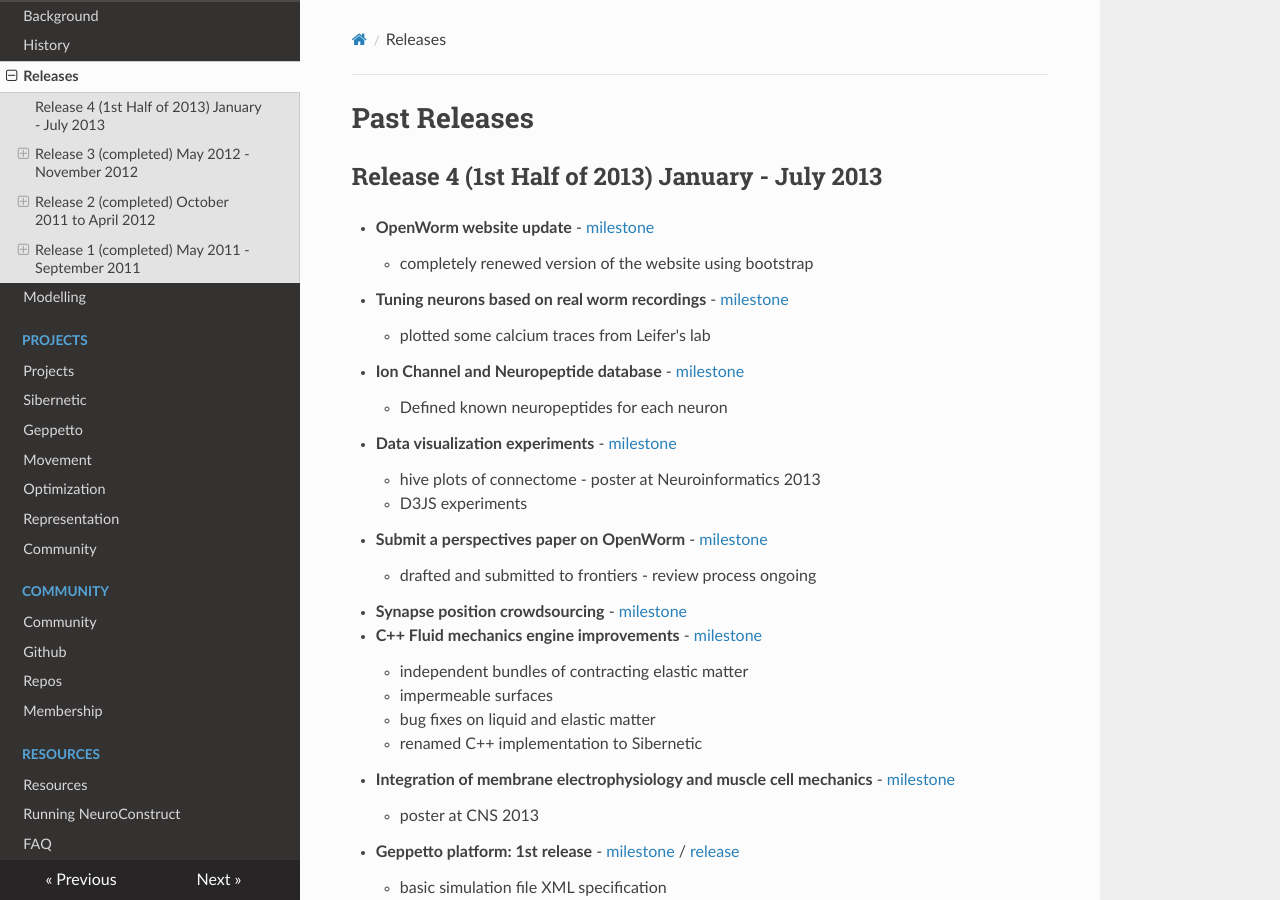
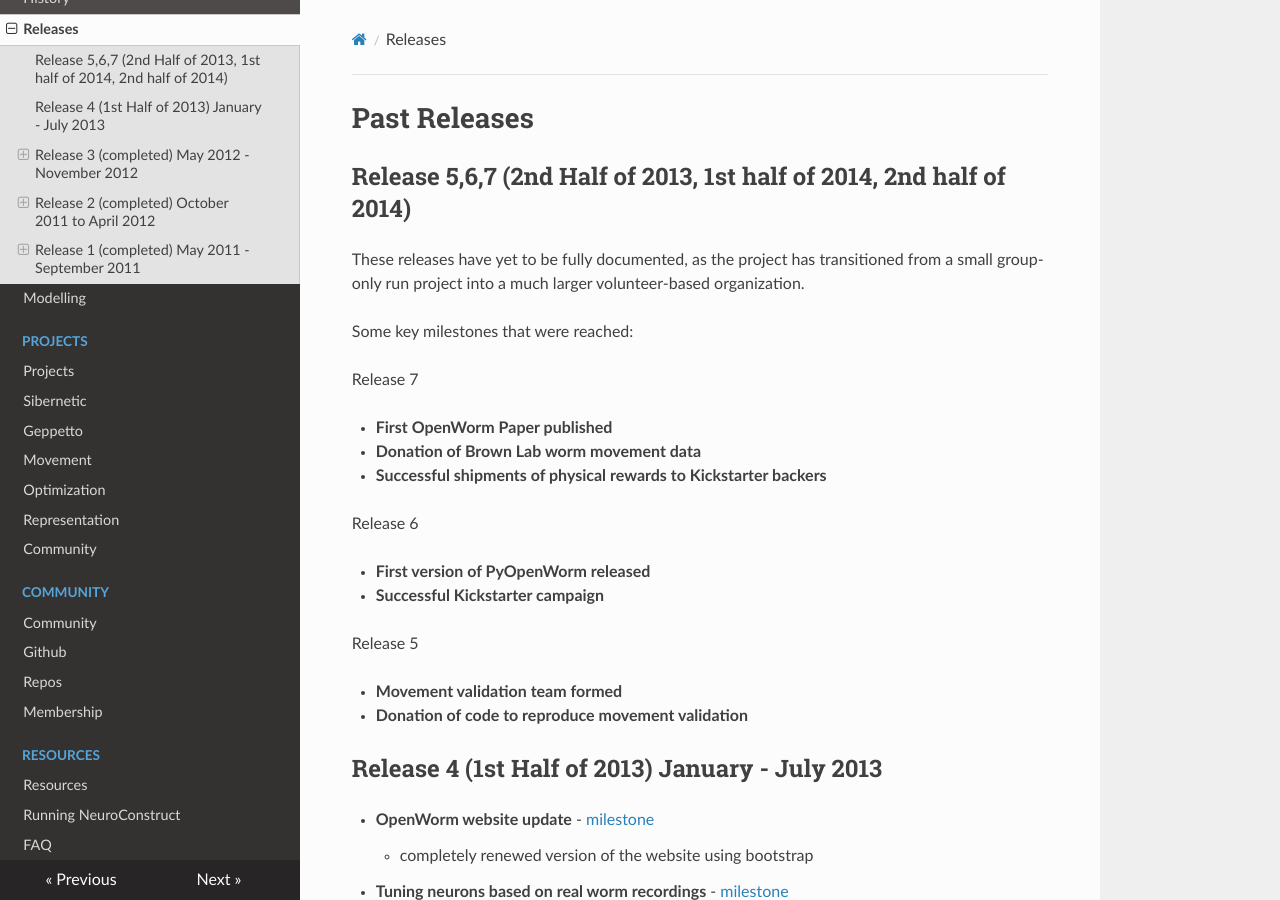
Before and after one commit to openworm/openworm_docs, an MkDocs documentation site: the page built from docs/releases.md, in a window 1280 px wide and 900 px high. Built offline with MkDocs 1.6.1, drawn with Linux system fonts in a browser that asks for light colours; nearby versions of some CDN libraries; old or Windows-style settings are respelled for this version of MkDocs.

Commit message:
first crack at documenting past releases

```diff
--- a/docs/releases.md
+++ b/docs/releases.md
@@ -1,5 +1,29 @@
 Past Releases
 =============
+
+Release 5,6,7 (2nd Half of 2013, 1st half of 2014, 2nd half of 2014)
+--------------------------------------------------------------------
+These releases have yet to be fully documented, as the project has transitioned
+from a small group-only run project into a much larger volunteer-based
+organization.
+
+Some key milestones that were reached:
+
+Release 7
+
+-  **First OpenWorm Paper published**
+-  **Donation of Brown Lab worm movement data**
+-  **Successful shipments of physical rewards to Kickstarter backers**
+
+Release 6
+
+-  **First version of PyOpenWorm released**
+-  **Successful Kickstarter campaign**
+
+Release 5
+
+-  **Movement validation team formed**
+-  **Donation of code to reproduce movement validation**
 
 Release 4 (1st Half of 2013) January - July 2013
 ------------------------------------------------
```
